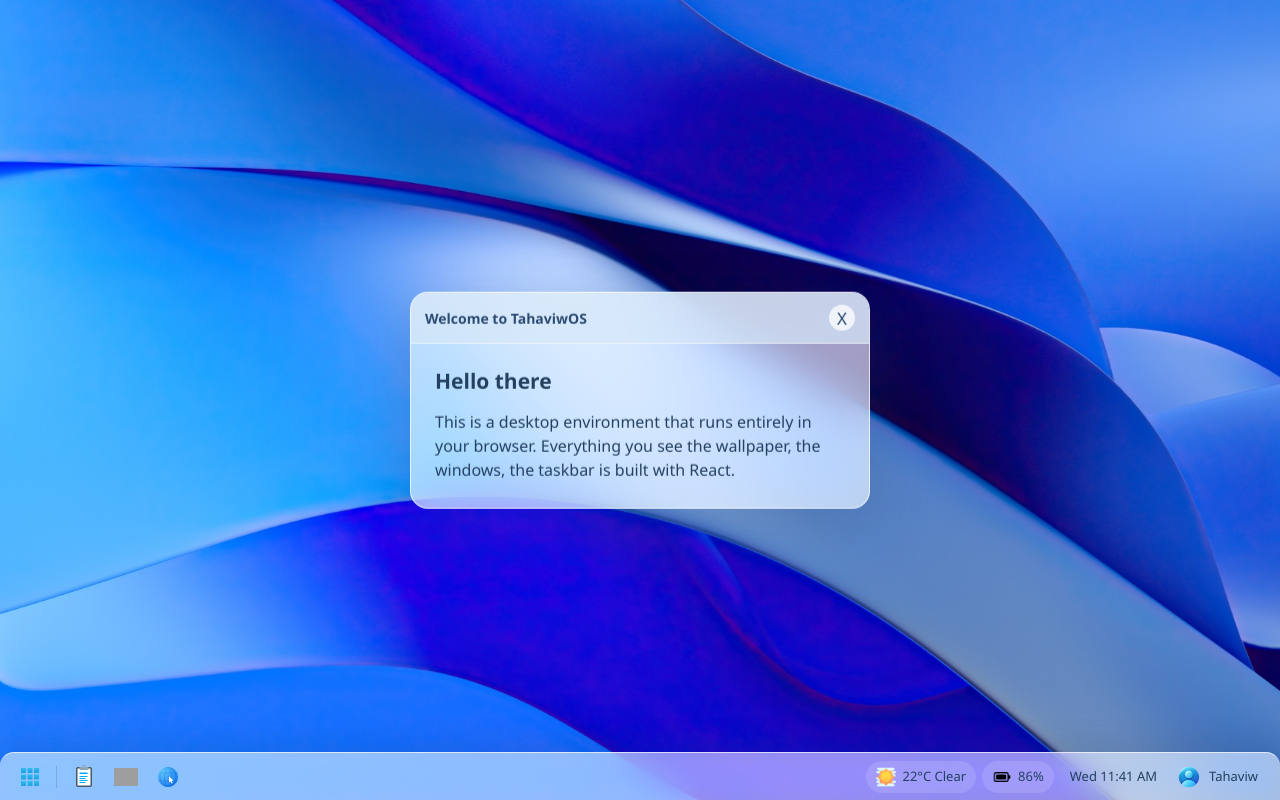
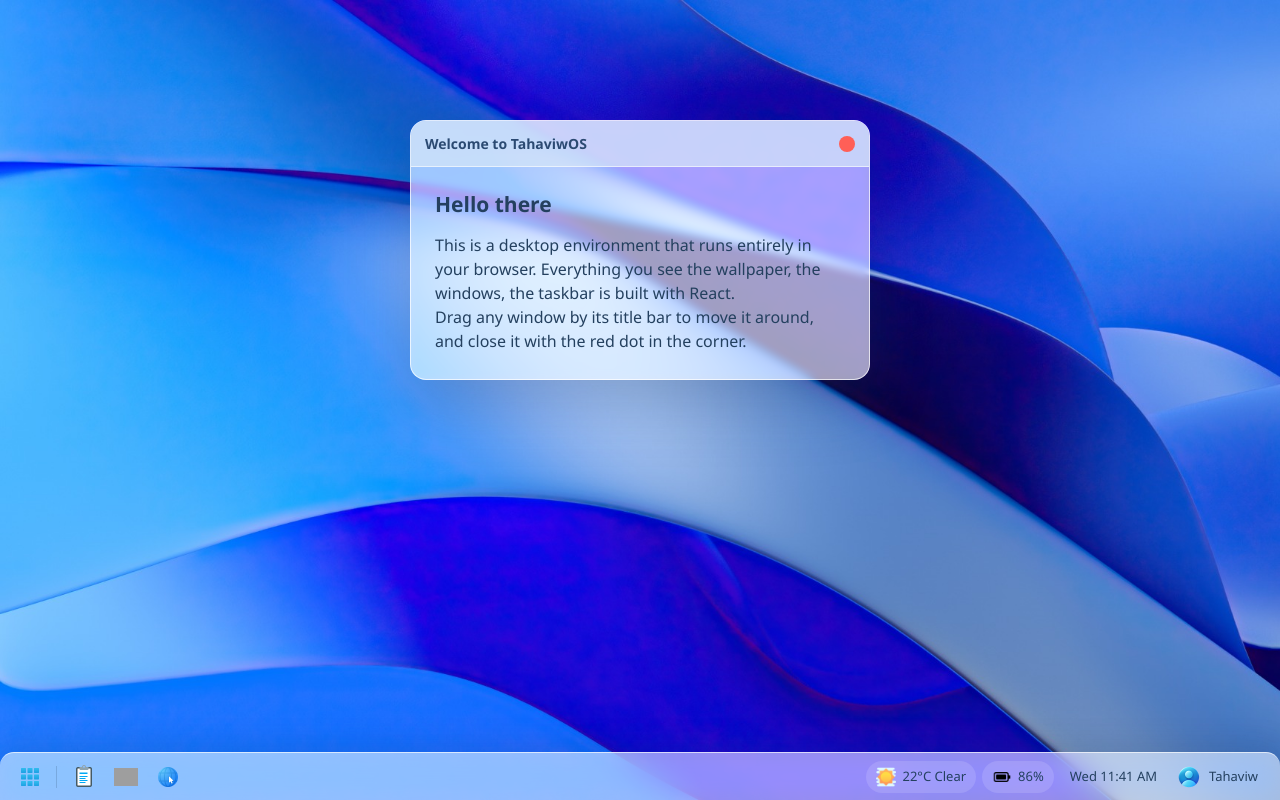
Before and after one commit to tahaviw/Web-Os, a React (Vite) app: page / in a window 1280 px wide. Built offline with nearby package versions, Linux system fonts and the light colour scheme; grey boxes are pictures that could not be loaded.

Commit message:
add reusable draggable Window shell with z-order management

```diff
--- a/index.html
+++ b/index.html
@@ -2,7 +2,7 @@
 <html lang="en">
   <head>
     <meta charset="UTF-8" />
-    <link rel="icon" type="image/svg+xml" href="/favicon.svg" />
+    <link rel="icon" type="image/svg+xml" href="/src/assets/WebOs-icon.png" />
     <meta name="viewport" content="width=device-width, initial-scale=1.0" />
     <title>Web-os</title>
   </head>
--- a/src/App.jsx
+++ b/src/App.jsx
@@ -1,45 +1,92 @@
-import { useState } from "react";
+import { useCallback, useRef, useState } from "react";
 import Taskbar from "./components/Taskbar";
+import Window from "./components/Window";
 
-function WelcomeWindow({ onClose }) {
-  return (
-    <div className="welcome-window">
-      <div className="welcome-header">
-        <span className="welcome-title">Welcome to TahaviwOS</span>
-        <button
-          type="button"
-          className="welcome-close"
-          onClick={onClose}
-          aria-label="Close welcome window"
-        >
-          X
-        </button>
-      </div>
-
-      <div className="welcome-body">
+/** Catalogue of launchable apps. `content` is whatever the window body renders. */
+const APPS = {
+  welcome: {
+    title: "Welcome to TahaviwOS",
+    width: 460,
+    content: (
+      <>
         <h1 className="welcome-greeting">Hello there</h1>
         <p className="welcome-text">
           This is a desktop environment that runs entirely in your browser.
           Everything you see the wallpaper, the windows, the taskbar is built
           with React.
         </p>
-      </div>
-    </div>
-  );
-}
+        <p className="welcome-text">
+          Drag any window by its title bar to move it around, and close it with
+          the red dot in the corner.
+        </p>
+      </>
+    ),
+  },
+  note: { title: "Note", width: 420, content: <p>Note app goes here.</p> },
+  terminal: {
+    title: "Terminal",
+    width: 560,
+    content: <p>Terminal goes here.</p>,
+  },
+  browser: {
+    title: "Browser",
+    width: 720,
+    content: <p>Browser goes here.</p>,
+  },
+};
 
 function App() {
-  const [isWelcomeOpen, setIsWelcomeOpen] = useState(true);
-  function handleOpenApp(appId) {
-    console.log("Launching app:", appId);
-  }
+  // appId -> z-index. Presence in this object is what "is open" means.
+  // z-index is only used for stacking, so it can live entirely in a ref —
+  // no need to make it state and re-render the whole tree on every focus.
+  const [openWindows, setOpenWindows] = useState({ welcome: 100 });
+  const zCounterRef = useRef(100);
+
+  const bringToFront = useCallback((appId) => {
+    zCounterRef.current += 1;
+    const z = zCounterRef.current;
+    setOpenWindows((current) =>
+      current[appId] === z ? current : { ...current, [appId]: z },
+    );
+  }, []);
+
+  // Opens the app, or just re-focuses it if it is already open.
+  const openWindow = useCallback(
+    (appId) => {
+      if (!APPS[appId]) return;
+      bringToFront(appId);
+    },
+    [bringToFront],
+  );
+
+  const closeWindow = useCallback((appId) => {
+    setOpenWindows((current) => {
+      if (current[appId] === undefined) return current;
+      const next = { ...current };
+      delete next[appId];
+      return next;
+    });
+  }, []);
 
   return (
     <div className="desktop">
-      {isWelcomeOpen && (
-        <WelcomeWindow onClose={() => setIsWelcomeOpen(false)} />
-      )}
-      <Taskbar onOpenApp={handleOpenApp} />
+      {Object.entries(openWindows).map(([appId, zIndex]) => {
+        const app = APPS[appId];
+        return (
+          <Window
+            key={appId}
+            title={app.title}
+            width={app.width}
+            zIndex={zIndex}
+            onFocus={() => bringToFront(appId)}
+            onClose={() => closeWindow(appId)}
+          >
+            {app.content}
+          </Window>
+        );
+      })}
+
+      <Taskbar onOpenApp={openWindow} />
     </div>
   );
 }
--- a/src/components/Window.jsx
+++ b/src/components/Window.jsx
@@ -1 +1,136 @@
-// Draggable/resizable window wrapper for apps
+import { useCallback, useEffect, useRef, useState } from "react";
+
+/** Keep at least this many pixels of the window on screen. */
+const MIN_VISIBLE = 80;
+const TASKBAR_HEIGHT = 48;
+
+function clamp(value, min, max) {
+  return Math.min(Math.max(value, min), max);
+}
+
+/**
+ * Draggable, closable window shell.
+ *
+ * Drag listeners are bound to `window` (not the header) for the duration of
+ * the drag. Binding them to the header is the usual mistake: move the mouse
+ * faster than the header and the pointer escapes it, leaving the window stuck
+ * mid-drag until you happen to mouse-up back over the header.
+ */
+function Window({
+  title,
+  width = 460,
+  initialX,
+  initialY,
+  zIndex = 100,
+  onFocus,
+  onClose,
+  children,
+}) {
+  const [isDragging, setIsDragging] = useState(false);
+  const [position, setPosition] = useState(() => ({
+    // Default to horizontally centred, a little below the top edge.
+    x: initialX ?? Math.max(MIN_VISIBLE, (window.innerWidth - width) / 2),
+    y: initialY ?? Math.round(window.innerHeight * 0.15),
+  }));
+
+  const headerRef = useRef(null);
+  /** Cursor position relative to the window origin, captured on mousedown. */
+  const grabOffsetRef = useRef({ x: 0, y: 0 });
+  /** The listeners bound for the in-flight drag, so we can tear them down. */
+  const listenersRef = useRef(null);
+
+  const stopDrag = useCallback(() => {
+    const listeners = listenersRef.current;
+    if (!listeners) return;
+
+    window.removeEventListener("mousemove", listeners.move);
+    window.removeEventListener("mouseup", listeners.up);
+    listenersRef.current = null;
+    setIsDragging(false);
+    document.body.classList.remove("window-dragging");
+  }, []);
+
+  // If a drag is in flight when this window unmounts, don't leak the listeners.
+  useEffect(() => stopDrag, [stopDrag]);
+
+  const startDrag = useCallback(
+    (event) => {
+      // Right/middle click shouldn't drag.
+      if (event.button !== 0) return;
+      // Clicking the close button must not also start a drag.
+      if (event.target.closest(".closebutton")) return;
+
+      onFocus?.();
+
+      // Subtract this offset on every move so the window doesn't jump so its
+      // top-left corner snaps under the cursor.
+      grabOffsetRef.current = {
+        x: event.clientX - position.x,
+        y: event.clientY - position.y,
+      };
+
+      const headerHeight = headerRef.current?.offsetHeight ?? 40;
+      const maxY = window.innerHeight - TASKBAR_HEIGHT - headerHeight;
+
+      const handleMouseMove = (moveEvent) => {
+        const { x: grabX, y: grabY } = grabOffsetRef.current;
+        const nextX = clamp(
+          moveEvent.clientX - grabX,
+          MIN_VISIBLE - width,
+          window.innerWidth - MIN_VISIBLE,
+        );
+        const nextY = clamp(moveEvent.clientY - grabY, 0, maxY);
+
+        // Bail out if nothing changed, so dragging along one axis doesn't
+        // schedule extra renders.
+        setPosition((current) =>
+          current.x === nextX && current.y === nextY
+            ? current
+            : { x: nextX, y: nextY },
+        );
+      };
+
+      const handleMouseUp = () => stopDrag();
+
+      listenersRef.current = { move: handleMouseMove, up: handleMouseUp };
+      window.addEventListener("mousemove", handleMouseMove);
+      window.addEventListener("mouseup", handleMouseUp);
+      // Suppress text selection everywhere, not just inside the header.
+      document.body.classList.add("window-dragging");
+      setIsDragging(true);
+    },
+    [onFocus, position.x, position.y, stopDrag, width],
+  );
+
+  return (
+    <section
+      className={`window${isDragging ? " window--dragging" : ""}`}
+      style={{ width, zIndex, transform: `translate3d(${position.x}px, ${position.y}px, 0)` }}
+      onMouseDown={onFocus}
+      aria-label={title}
+    >
+      <header
+        ref={headerRef}
+        className="windowheader"
+        onMouseDown={startDrag}
+        role="button"
+        tabIndex={-1}
+        aria-label={`${title} — drag to move`}
+      >
+        <span className="windowtitle">{title}</span>
+        <button
+          type="button"
+          className="closebutton"
+          onClick={onClose}
+          aria-label={`Close ${title}`}
+        >
+          ×
+        </button>
+      </header>
+
+      <div className="windowbody">{children}</div>
+    </section>
+  );
+}
+
+export default Window;
--- a/src/index.css
+++ b/src/index.css
@@ -78,25 +78,27 @@ body {
 }
 
 /* ==========================================================================
-   Welcome window
+   Window shell
    ========================================================================== */
 
-.welcome-window {
+.window {
   position: fixed;
-  top: 50%;
-  left: 50%;
-  transform: translate(-50%, -50%);
-  width: min(92vw, 460px);
-  border-radius: 18px;
+  top: 0;
+  left: 0;
+  display: flex;
+  flex-direction: column;
+  max-width: calc(100vw - 24px);
+  max-height: calc(100vh - 60px);
+  border-radius: 16px;
   overflow: hidden;
   background: rgba(255, 255, 255, 0.62);
-  backdrop-filter: blur(22px) saturate(160%);
-  -webkit-backdrop-filter: blur(22px) saturate(160%);
+  backdrop-filter: blur(4px) saturate(160%);
+  -webkit-backdrop-filter: blur(4px) saturate(160%);
   border: 1px solid rgba(255, 255, 255, 0.7);
   box-shadow: 0 24px 60px rgba(30, 60, 110, 0.28);
 }
 
-.welcome-header {
+.windowheader {
   display: flex;
   align-items: center;
   justify-content: space-between;
@@ -104,40 +106,60 @@ body {
   padding: 12px 14px;
   background: rgba(214, 231, 248, 0.7);
   border-bottom: 1px solid rgba(255, 255, 255, 0.6);
+  cursor: grab;
+  user-select: none;
 }
 
-.welcome-title {
+.windowheader:active,
+.window--dragging .windowheader {
+  cursor: grabbing;
+}
+
+.windowtitle {
   font-size: 14px;
   font-weight: 600;
   color: #2b4a72;
 }
 
-.welcome-close {
+.closebutton {
   display: grid;
   place-items: center;
-  width: 26px;
-  height: 26px;
+  width: 16px;
+  height: 16px;
+  padding: 0;
   border: none;
   border-radius: 50%;
-  background: rgba(255, 255, 255, 0.75);
-  color: #2b4a72;
-  font-size: 17px;
+  background: #ff5f57;
+  color: transparent;
+  font-size: 0;
   line-height: 1;
   cursor: pointer;
   transition:
-    background 0.15s ease,
-    color 0.15s ease;
+    transform 0.12s ease,
+    filter 0.12s ease;
 }
 
-.welcome-close:hover {
-  background: #ff5f57;
-  color: #fff;
+.closebutton:hover {
+  filter: brightness(1.08);
+  transform: scale(1.15);
 }
 
-.welcome-body {
+/* Keep the window itself selectable, but never while a drag is running. */
+.windowbody {
   padding: 22px 24px 26px;
+  overflow: auto;
   color: #24405f;
 }
+
+body.window-dragging,
+body.window-dragging * {
+  user-select: none !important;
+  cursor: grabbing !important;
+}
+
+/* ==========================================================================
+   Welcome window content
+   ========================================================================== */
 
 .welcome-greeting {
   margin-bottom: 12px;
@@ -242,13 +264,11 @@ body {
 }
 
 /* --- System tray --------------------------------------------------------- */
-
 .taskbar-tray {
   gap: 6px;
   min-width: 0;
   flex-shrink: 0;
 }
-
 .taskbar-chip {
   gap: 6px;
   padding: 6px 10px;
```
Also changed, not shown: src/assets/WebOs-icon.png (added).
